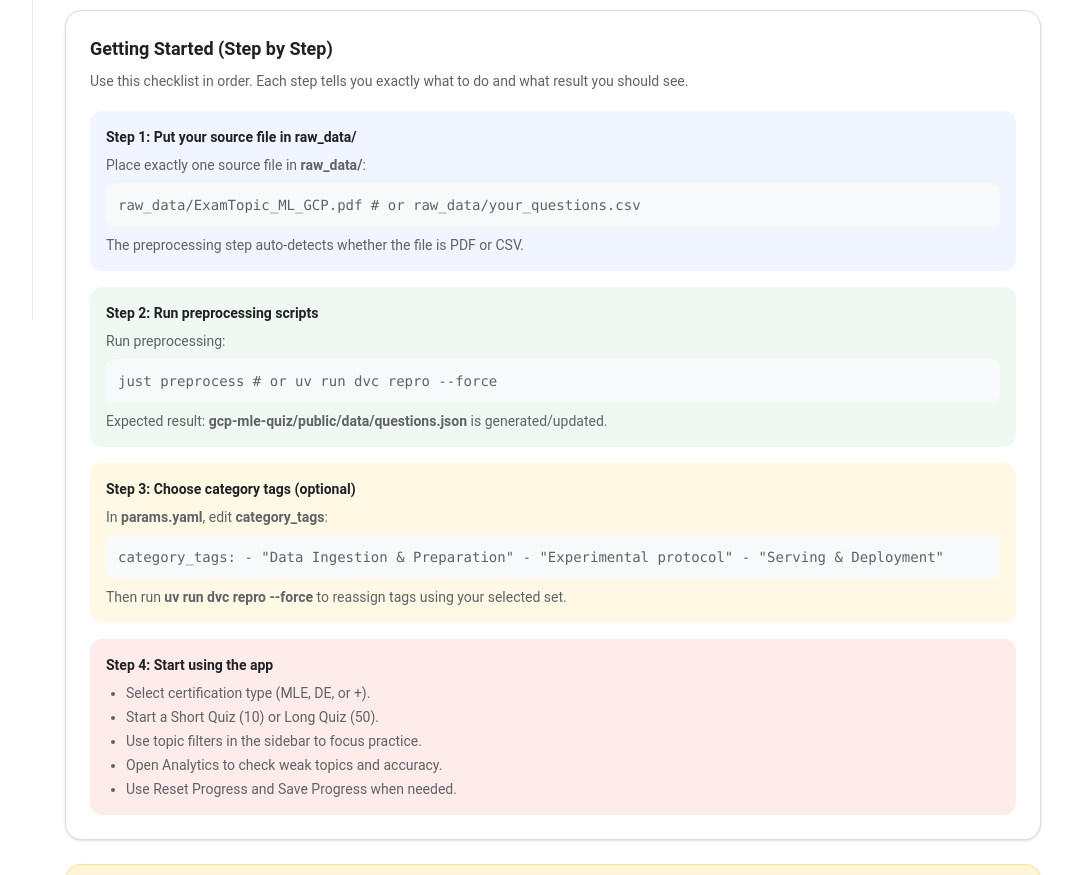
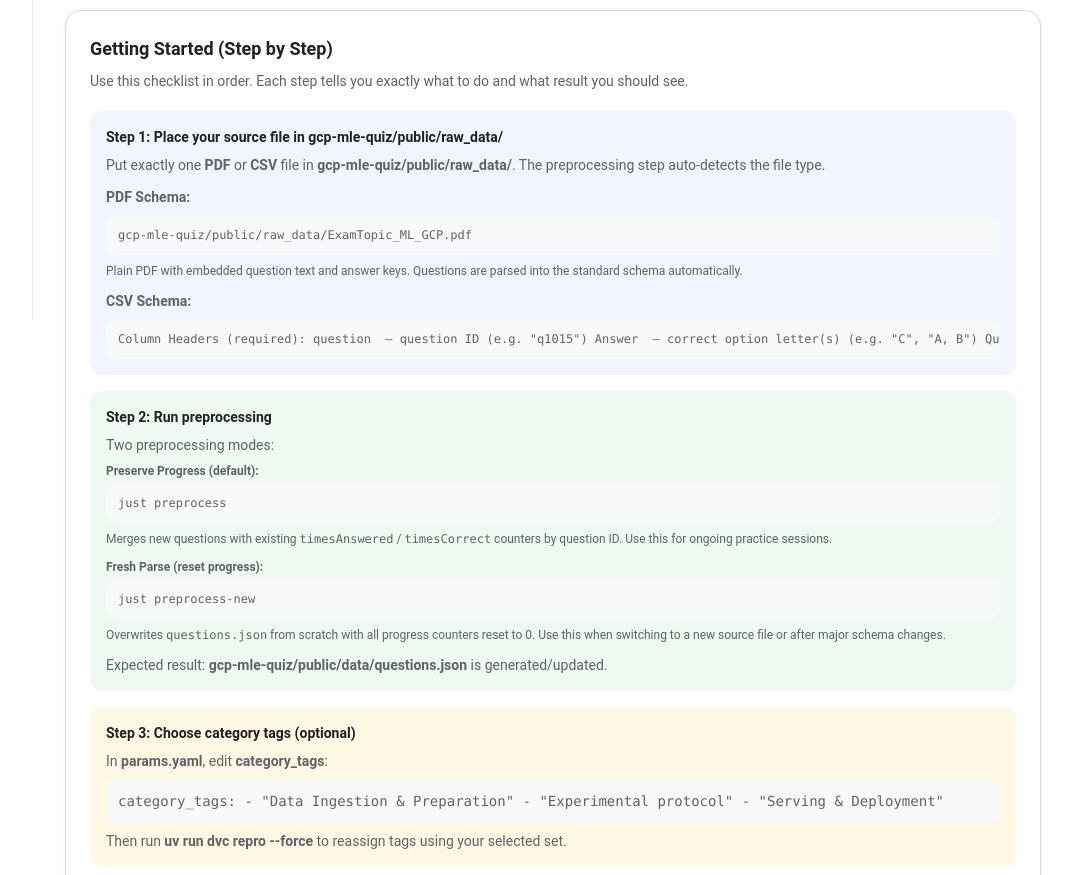
Before and after one commit to Draghoyns/certif_gcp_webapp, a Next.js app in the folder gcp-mle-quiz/: page / in a window 1280 px wide. Shown: the part 480-1355 px from the top of the page, without its empty margins (207-1279 px from the left). Built offline with nearby package versions, Linux system fonts and the light colour scheme.

Commit message:
docs: clarify raw data schema and preprocess commands

```diff
--- a/gcp-mle-quiz/src/components/Tutorial.tsx
+++ b/gcp-mle-quiz/src/components/Tutorial.tsx
@@ -16,30 +16,50 @@ export default function Tutorial() {
       <div className="space-y-4 text-sm" style={{ color: "var(--text-secondary)" }}>
         <div className="rounded-xl p-4" style={{ backgroundColor: "rgba(66, 133, 244, 0.08)" }}>
           <p className="font-semibold" style={{ color: "var(--text-primary)" }}>
-            Step 1: Put your source file in raw_data/
+            Step 1: Place your source file in gcp-mle-quiz/public/raw_data/
           </p>
-          <p className="mt-2">Place exactly one source file in <strong>raw_data/</strong>:</p>
-          <pre className="mt-2 p-3 rounded-lg overflow-x-auto" style={{ backgroundColor: "var(--surface-muted)" }}>
-raw_data/ExamTopic_ML_GCP.pdf
-# or
-raw_data/your_questions.csv
+          <p className="mt-2">
+            Put exactly one <strong>PDF</strong> or <strong>CSV</strong> file in <strong>gcp-mle-quiz/public/raw_data/</strong>. The preprocessing step auto-detects the file type.
+          </p>
+          <p className="mt-3 font-semibold">PDF Schema:</p>
+          <pre className="mt-2 p-3 rounded-lg overflow-x-auto text-xs" style={{ backgroundColor: "var(--surface-muted)" }}>
+gcp-mle-quiz/public/raw_data/ExamTopic_ML_GCP.pdf
           </pre>
-          <p className="mt-2">The preprocessing step auto-detects whether the file is PDF or CSV.</p>
+          <p className="mt-2 text-xs">Plain PDF with embedded question text and answer keys. Questions are parsed into the standard schema automatically.</p>
+
+          <p className="mt-3 font-semibold">CSV Schema:</p>
+          <pre className="mt-2 p-3 rounded-lg overflow-x-auto text-xs" style={{ backgroundColor: "var(--surface-muted)" }}>
+Column Headers (required):
+  question  — question ID (e.g. "q1015")
+  Answer  — correct option letter(s) (e.g. "C", "A, B")
+  Question prompt  — full text with A./B./C./D. options embedded
+  Tech  — optional; maps to category tags
+  What I learnt  — explanation text
+
+Example:
+  question,Answer,Question prompt,Tech,What I learnt
+  q1001,C,"Which service...\nA. Option 1\nB. Option 2\nC. Correct answer",bigquery,"Explanation text here"
+          </pre>
         </div>
 
         <div className="rounded-xl p-4" style={{ backgroundColor: "rgba(52, 168, 83, 0.08)" }}>
           <p className="font-semibold" style={{ color: "var(--text-primary)" }}>
-            Step 2: Run preprocessing scripts
+            Step 2: Run preprocessing
           </p>
-          <p className="mt-2">Run preprocessing:</p>
-          <pre className="mt-2 p-3 rounded-lg overflow-x-auto" style={{ backgroundColor: "var(--surface-muted)" }}>
+          <p className="mt-2 mb-2">Two preprocessing modes:</p>
+          <p className="font-semibold text-xs">Preserve Progress (default):</p>
+          <pre className="mt-1 p-3 rounded-lg overflow-x-auto text-xs" style={{ backgroundColor: "var(--surface-muted)" }}>
 just preprocess
-# or
-uv run dvc repro --force
           </pre>
-          <p className="mt-2">
-            Expected result: <strong>gcp-mle-quiz/public/data/questions.json</strong> is generated/updated.
-          </p>
+          <p className="mt-2 text-xs">Merges new questions with existing <code>timesAnswered</code> / <code>timesCorrect</code> counters by question ID. Use this for ongoing practice sessions.</p>
+
+          <p className="mt-3 font-semibold text-xs">Fresh Parse (reset progress):</p>
+          <pre className="mt-1 p-3 rounded-lg overflow-x-auto text-xs" style={{ backgroundColor: "var(--surface-muted)" }}>
+just preprocess-new
+          </pre>
+          <p className="mt-2 text-xs">Overwrites <code>questions.json</code> from scratch with all progress counters reset to 0. Use this when switching to a new source file or after major schema changes.</p>
+
+          <p className="mt-3">Expected result: <strong>gcp-mle-quiz/public/data/questions.json</strong> is generated/updated.</p>
         </div>
 
         <div className="rounded-xl p-4" style={{ backgroundColor: "rgba(251, 188, 4, 0.10)" }}>
```
Also changed, not shown: 2 other files (tests, documents, lock files or other folders).
